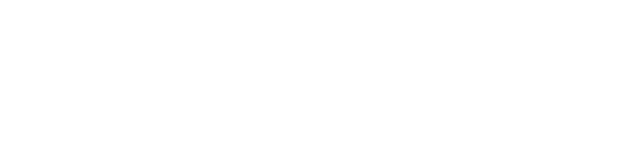
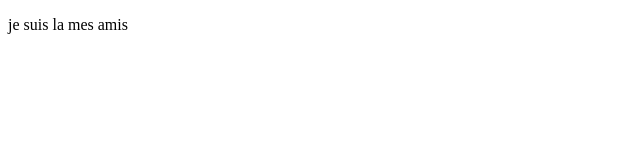
Before and after one commit to gharib77/vscode_1, a plain HTML site: page index.html in a window 1280 px wide. Shown: the whole page, without its empty margins (0-640 px from the left). Drawn offline with Linux system fonts and the light colour scheme.

Commit message:
second commit

```diff
--- a/index.html
+++ b/index.html
@@ -7,6 +7,6 @@
   <title>Document</title>
 </head>
 <body>
-
+  <p>je suis la mes amis</p>
 </body>
 </html>
```
